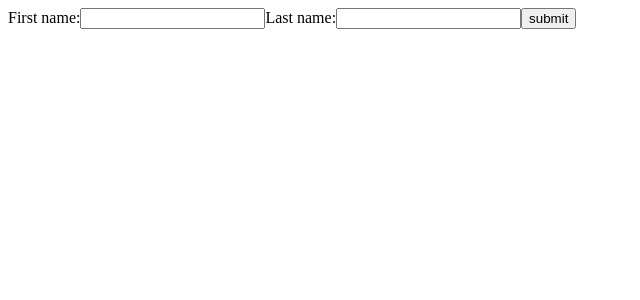
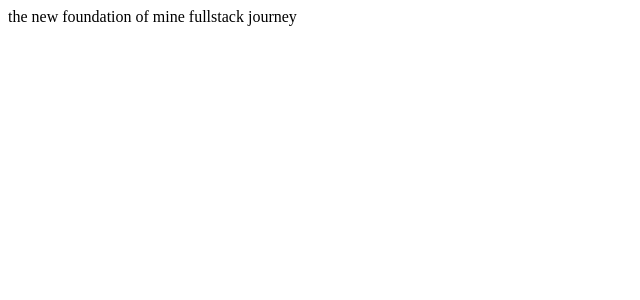
Before and after one commit to Nitin-web-dev/Task-Management-System-, a React (Vite) app in the folder client/: page / in a window 1280 px wide. Shown: the top 300 px of the page, without its empty margins (0-640 px from the left). Built offline with nearby package versions, Linux system fonts and the light colour scheme.

Commit message:
added some new structure api,store,pages,component=> axios,zustand,react-router-dom,reat-hook-form

```diff
--- a/client/package.json
+++ b/client/package.json
@@ -10,8 +10,12 @@
     "preview": "vite preview"
   },
   "dependencies": {
+    "axios": "^1.20.0",
     "react": "^19.2.7",
-    "react-dom": "^19.2.7"
+    "react-dom": "^19.2.7",
+    "react-hook-form": "^7.88.0",
+    "react-router-dom": "^7.18.3",
+    "zustand": "^5.0.15"
   },
   "devDependencies": {
     "@eslint/js": "^10.0.1",
--- a/client/src/App.jsx
+++ b/client/src/App.jsx
@@ -1,28 +1,13 @@
 import { useState ,useEffect } from 'react'
-import Login from './pages/Login';
+
 
 
 function App() {
-const [tasks, setTasks] = useState([]);
 
-// console.log(tasks);
-useEffect(() => {
-  async function fetchtask() {
-    try {
-      const response = await fetch ("http://localhost:5000/");
-      const data = await response.json();
-      setTasks(data);
-    }catch(error){
-      console.log(error);
-    }
-  }
-
-  // fetchtask();
-},[]);
 
   return (
     <>
-      <Login/>
+        the new foundation of mine fullstack journey
     </>
   )
 }
--- /dev/null
+++ b/client/src/api/axios.js
@@ -0,0 +1,6 @@
+import axios from "axios";
+const api = axios.create({
+    baseUrl:  "http://localhost:5000/api",
+    withCredentials: true,
+});
+export default api;
--- a/client/src/pages/Login.jsx
+++ /dev/null
@@ -1,37 +0,0 @@
-import { useState } from "react";
-export default function Login() {
-   const [inputs, setInputs] = useState({});
-
-  const handleChange = (e) => {
-    const name = e.target.name;
-    const value = e.target.value;
-    setInputs(values => ({...values, [name]: value}))
-  }
-
-  const handleSubmit = (e) => {
-    e.preventDefault();
-    console.log(inputs)
-  }
-  return (
-    <form onSubmit={handleSubmit}>
-      <label>First name:
-      <input
-        type="text"
-        name="firstname"
-        value={inputs.firstname}
-        onChange={handleChange}
-      />
-      </label>
-      <label>Last name:
-        <input
-          type="text"
-          name="lastname"
-          value={inputs.lastname}
-          onChange={handleChange}
-        />
-      </label>
-      <button type="submit">submit</button>
-
-    </form>
-  );
-}
```
Also changed, not shown: client/src/components/Navbar.jsx (deleted), client/src/context/AuthContext.jsx (deleted), client/src/pages/Dashboard.jsx (deleted), client/src/pages/SignUp.jsx (deleted), client/src/routes/ProtectedRoute.jsx (deleted), 2 other files (tests, documents, lock files or other folders).
